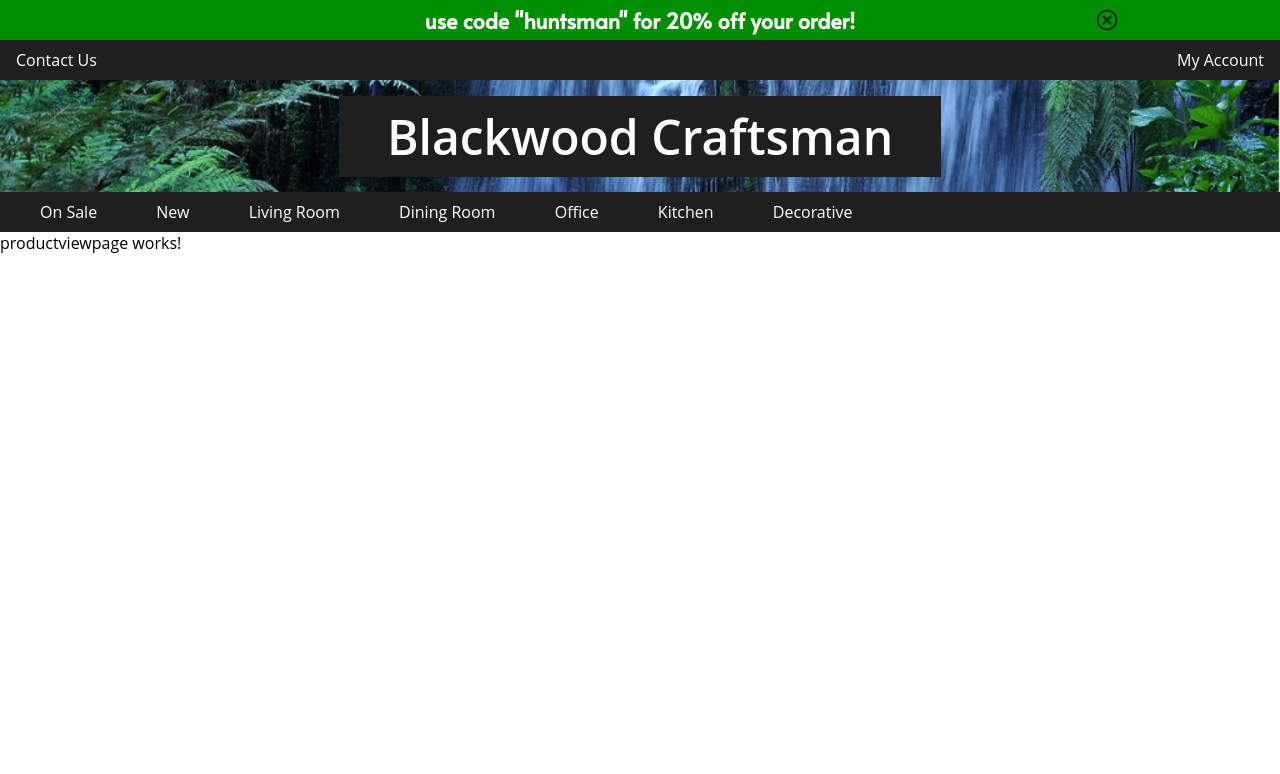
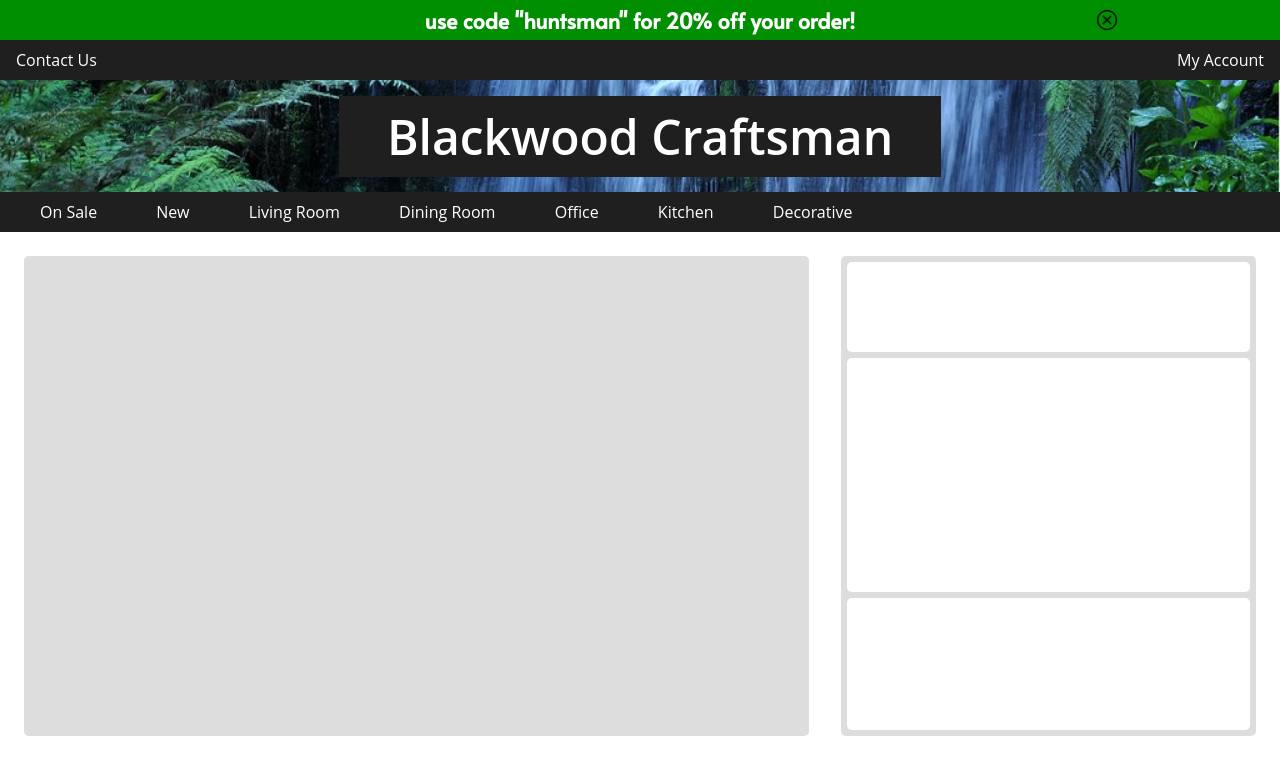
Before and after one commit to liamm91/shop, an Angular app in the folder frontend/: page /product/1 in a window 1280 px wide. Shown: the top 774 px of the page. Built offline with nearby package versions, Linux system fonts and the light colour scheme.

Commit message:
added css and html

```diff
--- a/frontend/src/app/productbox/productbox.component.css
+++ b/frontend/src/app/productbox/productbox.component.css
@@ -18,6 +18,7 @@
     height: auto;
     font-size: 1.5rem;
     background: #dddddd;
+    border-radius: 0.3rem;
 }
 
 .content-image-wrapper {
--- a/frontend/src/app/productviewpage/productviewpage.component.css
+++ b/frontend/src/app/productviewpage/productviewpage.component.css
@@ -0,0 +1,49 @@
+*{
+    --innerbox-padding: 1rem;
+    --microbox-padding: 0.4rem;
+}
+
+.content-container{
+    /* margin: 0 5rem 0 5rem; */
+    padding: 1.5rem;
+    /* width: calc(100vw - var(--margins)); */
+    width: 100vw;
+}
+
+.image{
+    height: 30rem;
+    width: calc(65% - var(--innerbox-padding));
+    float: left;
+}
+
+.name{
+    height: calc(20% - var(--microbox-padding));
+}
+
+.details{
+    height: calc(50% - var(--microbox-padding));
+}
+
+.purchase{
+    height: calc(30% - var(--microbox-padding)*2);
+}
+
+.etc{
+    height: 30rem;
+    width: calc(35% - var(--innerbox-padding));
+    float: right;
+}
+
+.greybg{
+    background-color: #dddddd;
+        border-radius: 0.3rem;
+}
+
+.whitebg{
+    background-color: white;
+    border-radius: 0.3rem;
+}
+
+.micropadding{
+    margin: var(--microbox-padding);
+}
--- a/frontend/src/app/productviewpage/productviewpage.component.html
+++ b/frontend/src/app/productviewpage/productviewpage.component.html
@@ -1 +1,16 @@
-<p>productviewpage works!</p>
+<div class="content-container">
+    <div class="image greybg">
+        <img src="" alt="">
+    </div>
+    <div class="etc greybg">
+        <div class="name whitebg micropadding">
+            <p></p>
+        </div>
+        <div class="details whitebg micropadding">
+            <p></p>
+        </div>
+        <div class="purchase whitebg micropadding">
+            <p></p>
+        </div>
+    </div>
+</div>
```
